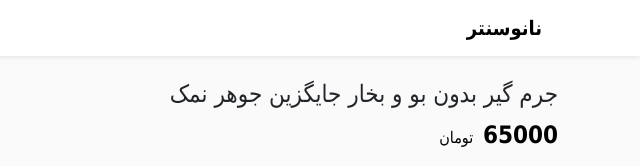
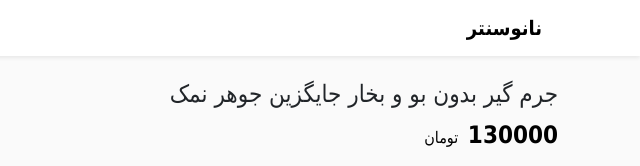
Before and after one commit to mellatcoffeenet-eng/abr001, a plain HTML site: page products/product10.html in a window 1280 px wide. Shown: the top 166 px of the page, 640-1280 px from the left. Drawn offline with nearby package versions, Linux system fonts and the light colour scheme.

Commit message:
Update product10.html

```diff
--- a/products/product10.html
+++ b/products/product10.html
@@ -22,7 +22,7 @@
     <div class="col-md-7">
         <h1 class="h4">جرم گیر بدون بو و بخار جایگزین جوهر نمک</h1>
         <p class="text-muted">
-            <span class="price-blink-lg">65000</span> <span class="rial-text">تومان</span>
+            <span class="price-blink-lg">130000</span> <span class="rial-text">تومان</span>
         </p>
         <div class="position-relative">
             <img src="REPLACE_WITH_YOUR_GITHUB_RAW_URL_OR_OTHER_HOSTING"
```
